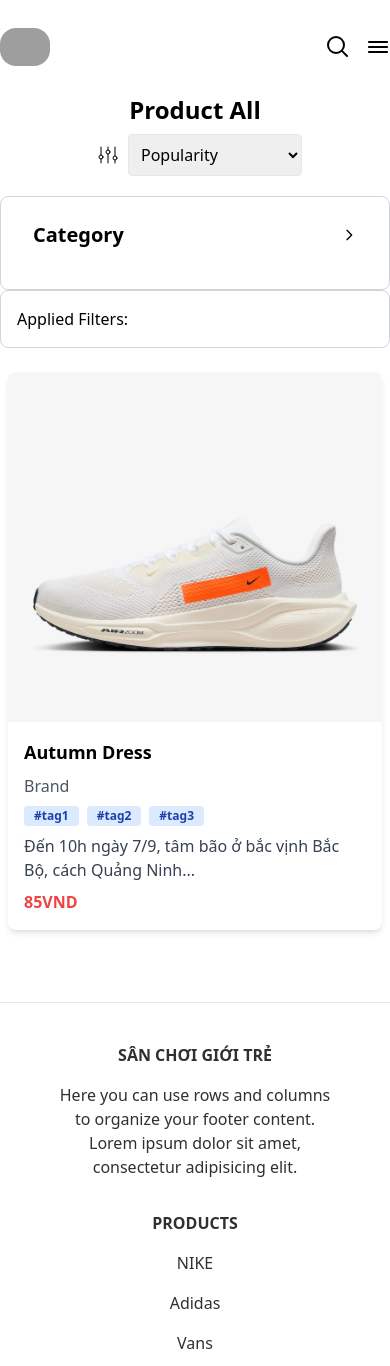
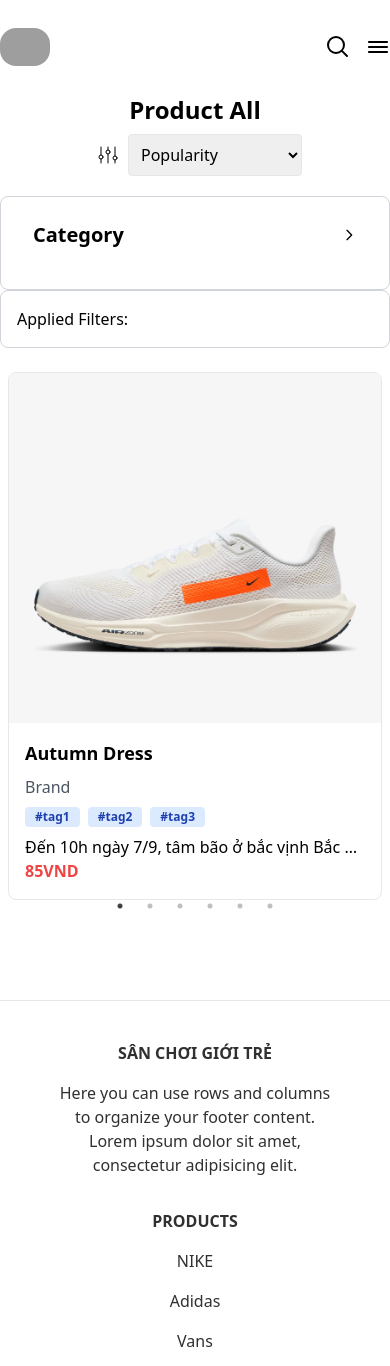
Before and after one commit to Truong62/THAH, a React (Create React App) app: page /product in a window 390 px wide. Shown: the top 1366 px of the page. Built offline with nearby package versions, Linux system fonts and the light colour scheme; grey boxes are pictures that could not be loaded.

Commit message:
update truncate productcard responsive

```diff
--- a/src/components/Card/Card.js
+++ b/src/components/Card/Card.js
@@ -2,7 +2,7 @@ import React from 'react';
 
 const CardProduct = ({ nameProduct, description, price, brand, nametag }) => {
     return (
-        <div className="bg-white shadow-md rounded-lg overflow-hidden flex flex-col h-full transition-transform transform hover:scale-105 hover:shadow-lg">
+        <div className="bg-white border border-gray-200 rounded-lg overflow-hidden flex flex-col h-full transition-transform transform hover:scale-105 hover:shadow-lg">
             <img
                 className="w-full h-[350px] object-cover"
                 src="../images/product/AIR+ZOOM+PEGASUS+41+PQ.png"
@@ -19,7 +19,9 @@ const CardProduct = ({ nameProduct, description, price, brand, nametag }) => {
                             </span>
                         ))}
                     </div>
-                    <p className="text-gray-700 mb-2">{description}</p>
+                    <p className="truncate overflow-hidden whitespace-nowrap text-ellipsis md:whitespace-normal md:overflow-visible md:text-clip">
+                        {description}
+                    </p>
                 </div>
                 <p className="text-red-500 font-bold">{price}</p>
             </div>
--- a/src/pages/Product.js
+++ b/src/pages/Product.js
@@ -145,6 +145,11 @@ const Product = () => {
         speed: 500,
         slidesToShow: 1,
         slidesToScroll: 1,
+        appendDots: dots => (
+            <div style={{ position: 'relative', top: '-20px' }}> {/* Điều chỉnh vị trí của dots */}
+                <ul> {dots} </ul>
+            </div>
+        ),
         responsive: [
             {
                 breakpoint: 1024,
@@ -174,12 +179,11 @@ const Product = () => {
             }
         ]
     }), []);
-
     return (
         <React.Fragment>
             <Header />
             <Layout>
-                <div className="flex flex-col overflow-x-hidden">
+                <div className="flex flex-col overflow-hidden">
                     <div className="flex flex-col md:flex-row justify-between items-center mb-5 space-y-2 md:space-y-0">
                         <p className="text-2xl font-bold">Product All</p>
                         <SortBy />
@@ -214,6 +218,7 @@ const Product = () => {
                                     {currentItems.map((item, index) => (
                                         <div key={index} className="p-2">
                                             <CardProduct
+                                                key={index}
                                                 nameProduct={item.name}
                                                 description={truncateDescription(item.description, 14)} // Giới hạn số từ ở đây
                                                 price={formatCurrency(item.price)}
```
Also changed, not shown: src/pages/Home.js (+4 -4 lines).
